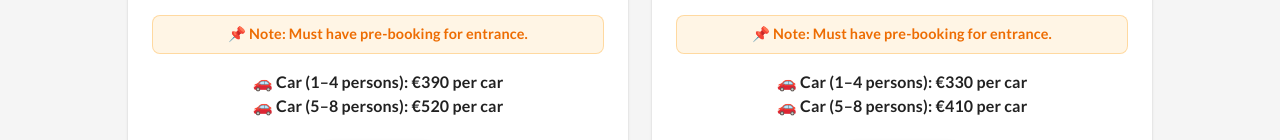
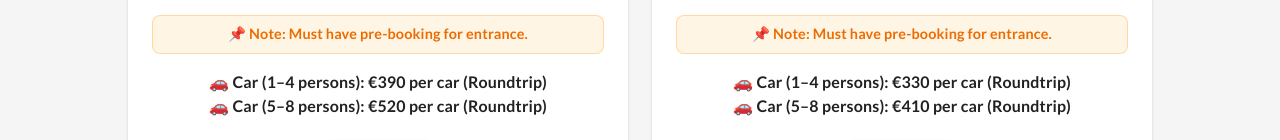
Before and after one commit to goriko/iceland-taxi, a React (Create React App) app: page / in a window 1280 px wide. Shown: the part 6883-7023 px from the top of the page. Built offline with nearby package versions, Linux system fonts and the light colour scheme.

Commit message:
Updated text

```diff
--- a/src/data/services.js
+++ b/src/data/services.js
@@ -132,8 +132,8 @@ export const servicesData = [
                 subtitle: "Relaxation Awaits — Private Transport to Iceland's Iconic Spa",
                 description: "Enjoy a smooth and private transfer to the world-famous Blue Lagoon, one of Iceland's most popular geothermal spas. Whether you're heading there for a soak or returning refreshed, this service ensures a comfortable journey with flexible timing.",
                 duration: "~4 hours total",
-                price1: "🚗 Car (1–4 persons): €330 per car",
-                price2: "🚗 Car (5–8 persons): €410 per car",
+                price1: "🚗 Car (1–4 persons): €330 per car (Roundtrip)",
+                price2: "🚗 Car (5–8 persons): €410 per car (Roundtrip)",
                 includes: "Includes: Private vehicle, local driver, and flexible pick-up/drop-off.",
                 note: "📌 Note: Must have pre-booking for entrance.",
                 showLabels: true,
@@ -145,8 +145,8 @@ export const servicesData = [
                 subtitle: "Nature & Serenity — Private Transport to Iceland's Hidden Gem",
                 description: "Escape to the tranquil Hvammsvik Hot Springs with a smooth, private transfer. Nestled in nature and offering a unique geothermal experience, this destination is perfect for relaxation and rejuvenation. Whether you're heading out or returning refreshed, enjoy a comfortable ride with flexible timing.",
                 duration: "~4 hours total",
-                price1: "🚗 Car (1–4 persons): €390 per car",
-                price2: "🚗 Car (5–8 persons): €520 per car",
+                price1: "🚗 Car (1–4 persons): €390 per car (Roundtrip)",
+                price2: "🚗 Car (5–8 persons): €520 per car (Roundtrip)",
                 includes: "Includes: Private vehicle, local driver, and flexible pick-up/drop-off.",
                 note: "📌 Note: Must have pre-booking for entrance.",
                 showLabels: true,
@@ -158,8 +158,8 @@ export const servicesData = [
                 subtitle: "Explore Iceland's Underground Wonder — Private Transport to the Lava Tunnel",
                 description: "Journey into the depths of Iceland's volcanic past with a private transfer to the stunning Lava Tunnel. This natural cave system offers a unique glimpse into the island's geological history. Whether you're heading out for adventure or returning from exploration, enjoy a smooth and flexible ride.",
                 duration: "~2.5 hours total",
-                price1: "🚗 Car (1–4 persons): €330 per car",
-                price2: "🚗 Car (5–8 persons): €410 per car",
+                price1: "🚗 Car (1–4 persons): €330 per car (Roundtrip)",
+                price2: "🚗 Car (5–8 persons): €410 per car (Roundtrip)",
                 includes: "Includes: Private vehicle, local driver, and flexible pick-up/drop-off.",
                 note: "📌 Note: Must have pre-booking for entrance.",
                 showLabels: true,
```
